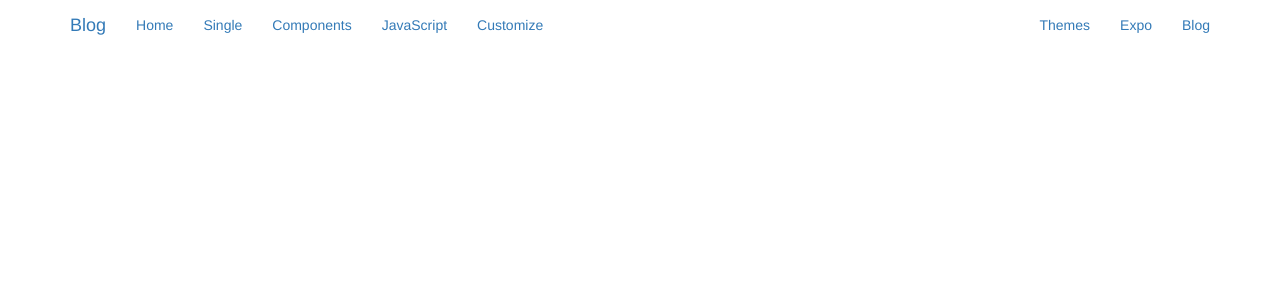
After one commit to Tenjin0/PHP, a PHP site: page /TP/page/template/default.php in a window 1280 px wide. The commit adds this page. Shown: the top 300 px of the page. Run offline with PHP 8.4, Linux system fonts and the light colour scheme; the template is opened without the code that fills it, so the values that code supplies are empty; some libraries are stand-ins or nearby versions.

```diff
--- /dev/null
+++ b/grafikart/POO/TP/page/home.php
@@ -0,0 +1,6 @@
+<?php
+    $res = $db->query('SELECT * from articles');
+    var_dump($res);
+?>
+
+je suis la page home
--- /dev/null
+++ b/grafikart/POO/TP/page/template/default.php
@@ -0,0 +1,104 @@
+
+<!DOCTYPE html>
+<html lang="en">
+  <head>
+    <!-- Meta, title, CSS, favicons, etc. -->
+    <meta charset="utf-8">
+<meta http-equiv="X-UA-Compatible" content="IE=edge">
+<meta name="viewport" content="width=device-width, initial-scale=1">
+<meta name="description" content="Bootstrap, a sleek, intuitive, and powerful mobile first front-end framework for faster and easier web development.">
+<meta name="keywords" content="HTML, CSS, JS, JavaScript, framework, bootstrap, front-end, frontend, web development">
+<meta name="author" content="Mark Otto, Jacob Thornton, and Bootstrap contributors">
+
+<title>
+
+    Getting started &middot; Bootstrap
+
+</title>
+
+<!-- Bootstrap core CSS -->
+
+<link href="https://maxcdn.bootstrapcdn.com/bootstrap/3.3.5/css/bootstrap.min.css" rel="stylesheet">
+
+
+
+<!-- Documentation extras -->
+
+<link href="../assets/css/docs.min.css" rel="stylesheet">
+
+<!--[if lt IE 9]><script src="../assets/js/ie8-responsive-file-warning.js"></script><![endif]-->
+<script src="../assets/js/ie-emulation-modes-warning.js"></script>
+
+<!-- HTML5 shim and Respond.js for IE8 support of HTML5 elements and media queries -->
+<!--[if lt IE 9]>
+  <script src="https://oss.maxcdn.com/html5shiv/3.7.2/html5shiv.min.js"></script>
+  <script src="https://oss.maxcdn.com/respond/1.4.2/respond.min.js"></script>
+<![endif]-->
+
+<!-- Favicons -->
+<link rel="apple-touch-icon" href="/apple-touch-icon.png">
+<link rel="icon" href="/favicon.ico">
+
+  </head>
+  <body>
+    <!-- Docs master nav -->
+<header class="navbar navbar-static-top bs-docs-nav" id="top" role="banner">
+  <div class="container">
+    <div class="navbar-header">
+      <button class="navbar-toggle collapsed" type="button" data-toggle="collapse" data-target="#bs-navbar" aria-controls="bs-navbar" aria-expanded="false">
+        <span class="sr-only">Toggle navigation</span>
+        <span class="icon-bar"></span>
+        <span class="icon-bar"></span>
+        <span class="icon-bar"></span>
+      </button>
+      <a href="../" class="navbar-brand">Blog</a>
+    </div>
+    <nav id="bs-navbar" class="collapse navbar-collapse">
+      <ul class="nav navbar-nav">
+        <li class="active">
+          <a href="index.php?p=home">Home</a>
+        </li>
+        <li>
+          <a href="index.php?p=single">Single</a>
+        </li>
+        <li>
+          <a href="../components/">Components</a>
+        </li>
+        <li>
+          <a href="../javascript/">JavaScript</a>
+        </li>
+        <li>
+          <a href="../customize/">Customize</a>
+        </li>
+      </ul>
+      <ul class="nav navbar-nav navbar-right">
+        <li><a href="http://themes.getbootstrap.com" onclick="ga('send', 'event', 'Navbar', 'Community links', 'Themes');">Themes</a></li>
+        <li><a href="http://expo.getbootstrap.com" onclick="ga('send', 'event', 'Navbar', 'Community links', 'Expo');">Expo</a></li>
+        <li><a href="http://blog.getbootstrap.com" onclick="ga('send', 'event', 'Navbar', 'Community links', 'Blog');">Blog</a></li>
+      </ul>
+    </nav>
+  </div>
+</header>
+
+
+<!-- Docs page layout -->
+<div class="bs-docs-header" id="content" tabindex="-1">
+      <div class="container">
+        <h1><?= $p ?></h1>
+        <div>
+            <?= $content ?>
+        </div>
+    </div>
+</div>
+
+
+<!-- Bootstrap core JavaScript
+================================================== -->
+<!-- Placed at the end of the document so the pages load faster -->
+<script src="https://ajax.googleapis.com/ajax/libs/jquery/1.11.3/jquery.min.js"></script>
+
+
+<script src="https://maxcdn.bootstrapcdn.com/bootstrap/3.3.5/js/bootstrap.min.js"></script>
+
+  </body>
+</html>
```
Also changed, not shown: grafikart/POO/TP/app/Autoloader.php (added, +18 -0 lines), grafikart/POO/TP/app/Form.php (added, +36 -0 lines), grafikart/POO/TP/app/database.php (added, +37 -0 lines), grafikart/POO/TP/public/index.php (+20 -0 lines), grafikart/POO/index.php (+5 -4 lines), grafikart/POO/TP/page/single.php (added).
